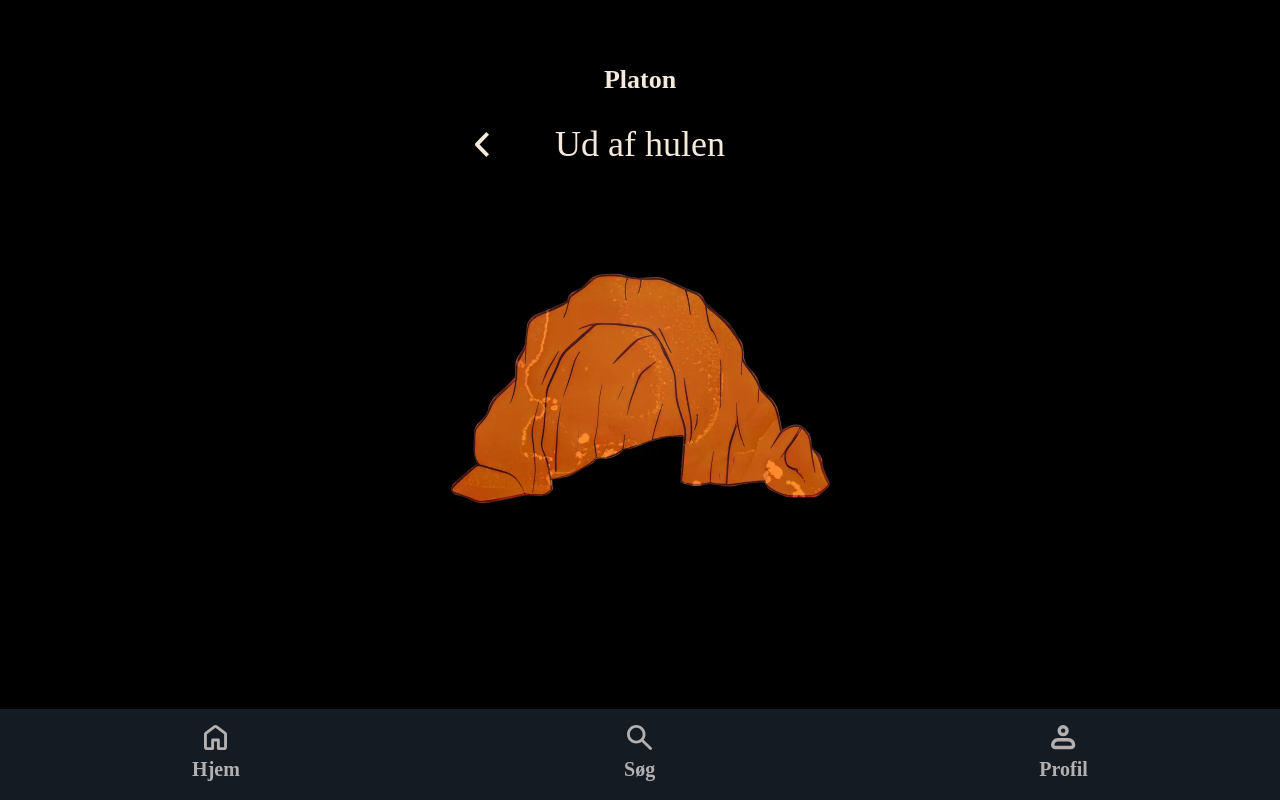
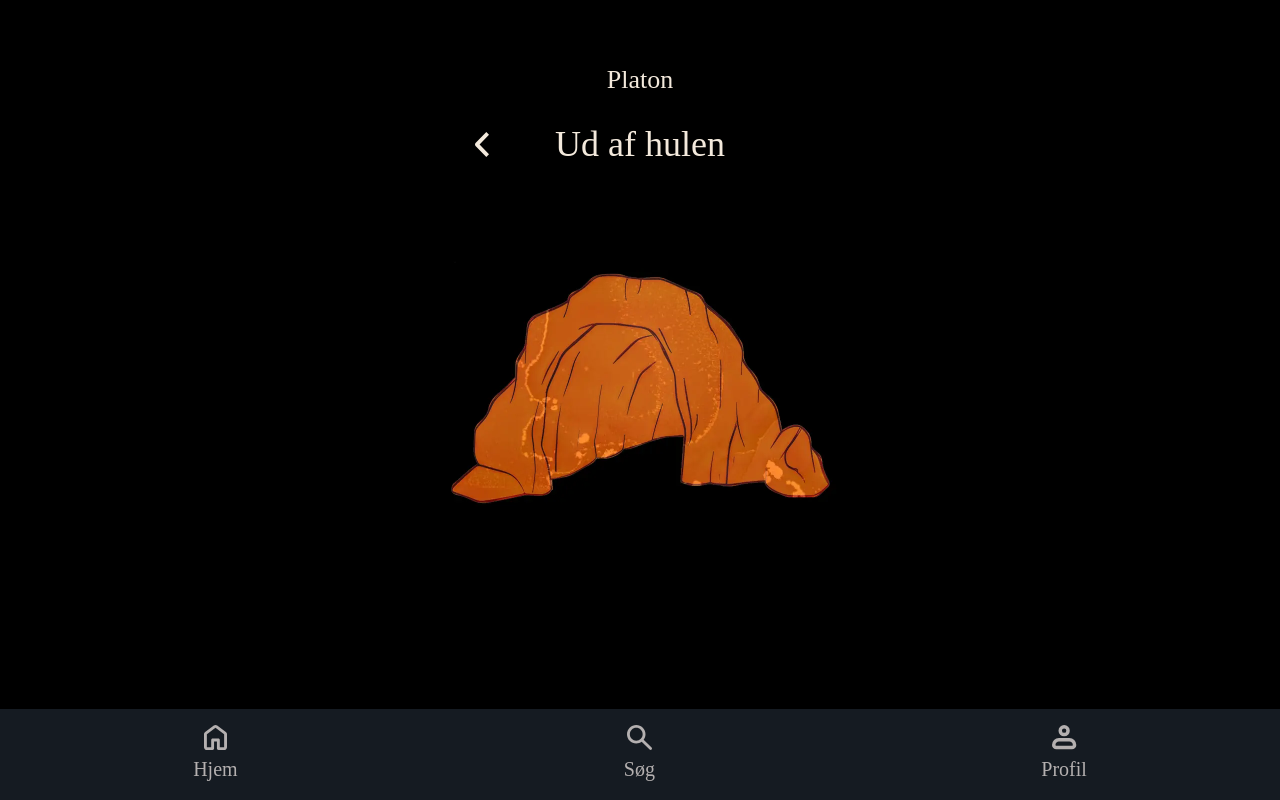
Before and after one commit to SarahNevin/filosofiapp, a React (Vite) app: page /emne in a window 1280 px wide. Built offline with nearby package versions, Linux system fonts and the light colour scheme; a web font is replaced by a local one.

Commit message:
font weight ændret på navbar- og tagline-tekst

```diff
--- a/src/index.css
+++ b/src/index.css
@@ -43,7 +43,7 @@ h2 {
 h3 {
     font-family: "cormorant-garamond", serif;
     font-size: 26px;
-    font-weight: 700;
+    font-weight: 400;
     line-height: 120%;
 }
 
@@ -76,6 +76,6 @@ p {
 .navbar-tekst {
     font-family: "cormorant-garamond", serif;
     font-size: 20px;
-    font-weight: 700;
+    font-weight: 400;
     color: #B4B0B0;
 }
```
